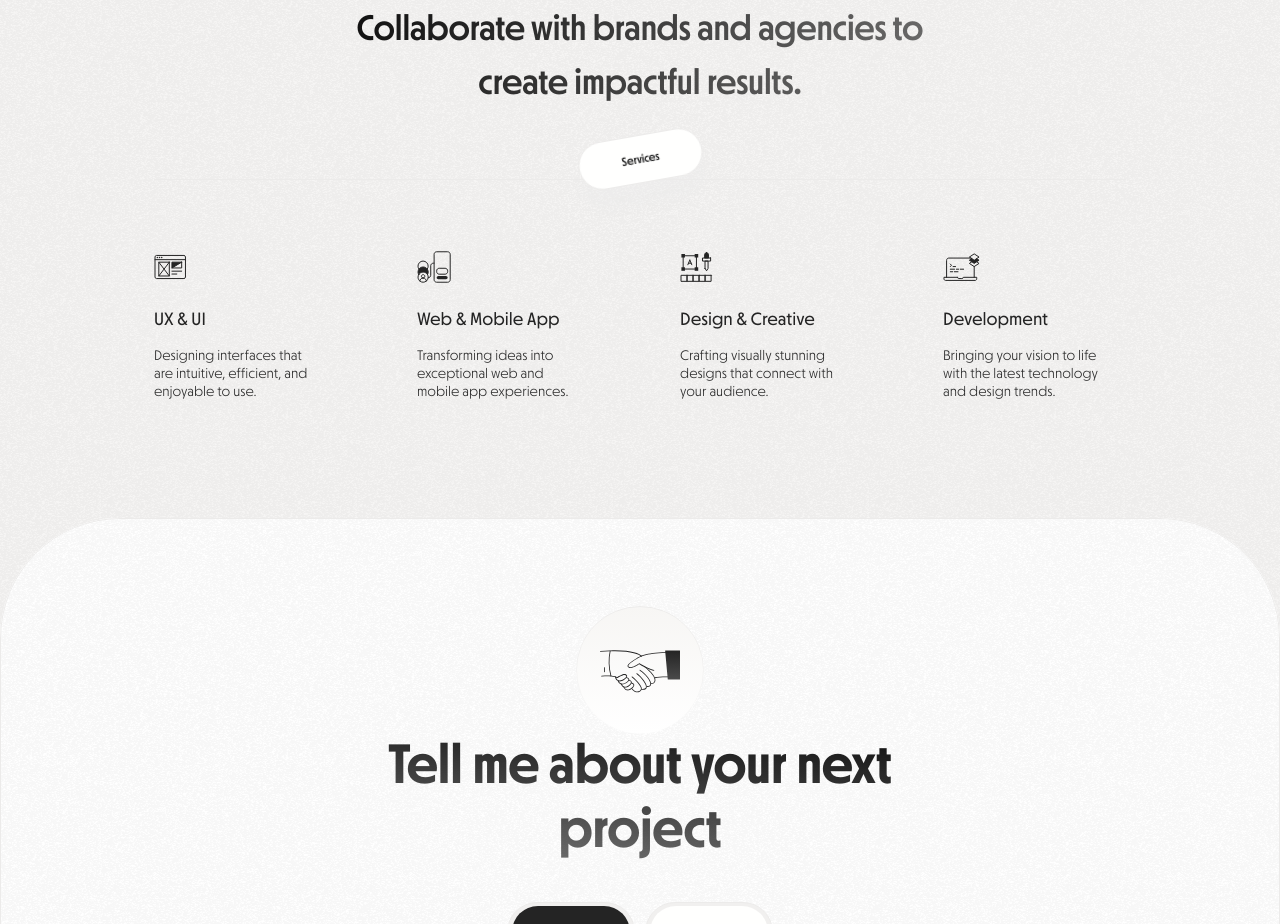
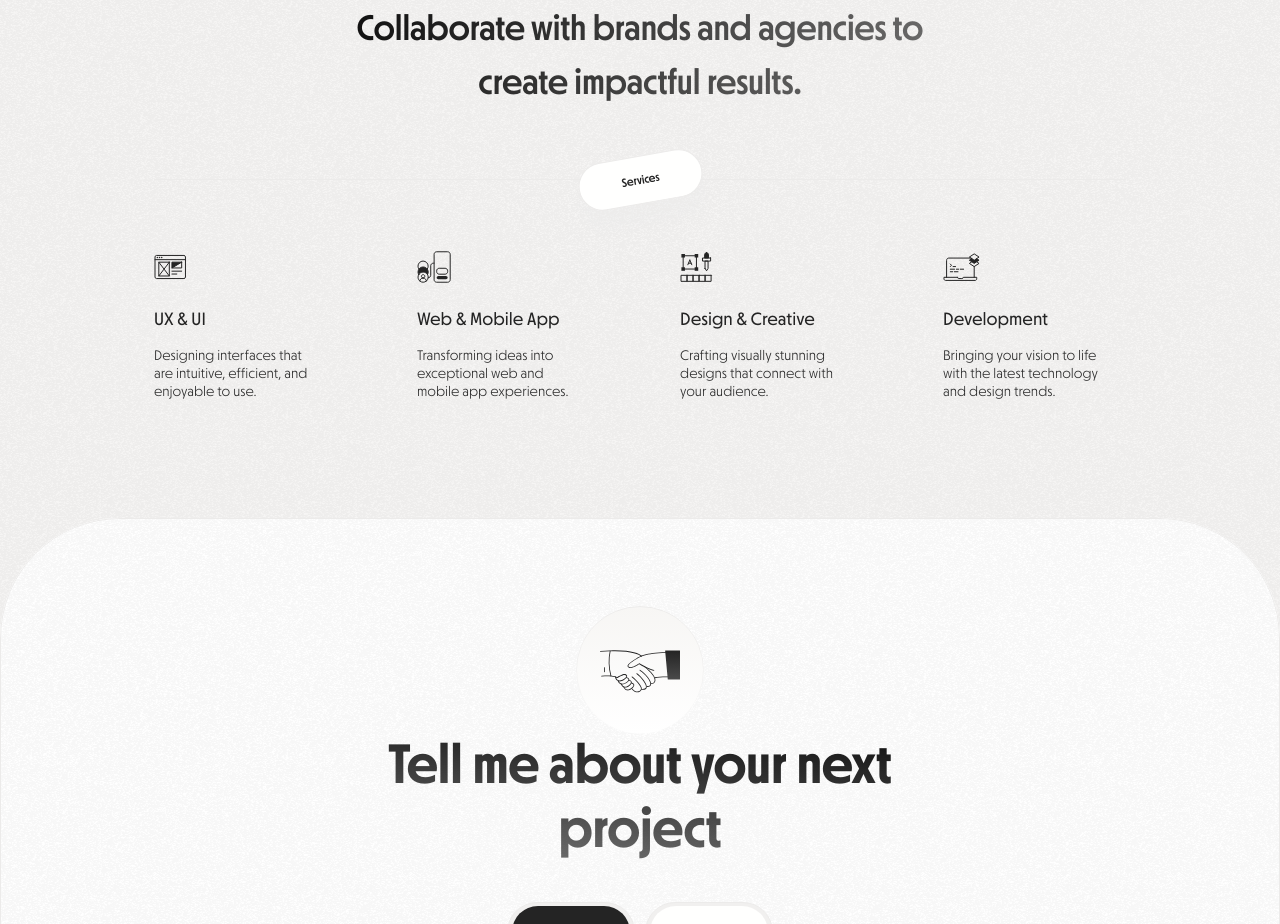
Before and after one commit to PusonDev/kawsar-design, a Next.js app: page / in a window 1280 px wide. Shown: the part 1120-2044 px from the top of the page. Built offline with nearby package versions, Linux system fonts and the light colour scheme.

Commit message:
fix: remove floating animation from Services pill and lock static rotation to match live site

```diff
--- a/app/page.tsx
+++ b/app/page.tsx
@@ -393,12 +393,12 @@ export default function HomePage() {
             {/* Hairline Divider */}
             <div className="w-full h-[1px] bg-[#ECEBEA]" />
 
-            {/* Tilted Floating Pill */}
+            {/* Tilted "Services" Pill (Static -10deg rotation matching kawsar.design) */}
             <div
-              className="absolute w-[125px] h-[48px] bg-[#FFFFFE] border border-[#ECEBEA] rounded-[60px] shadow-[0_20px_10px_0_rgba(236,235,234,0.4)] flex items-center justify-center pointer-events-none z-20 animate-badge-float select-none"
+              className="absolute w-[125px] h-[48px] bg-[#FFFFFE] border border-[#ECEBEA] rounded-[60px] shadow-[0_20px_10px_0_rgba(236,235,234,0.4)] flex items-center justify-center pointer-events-none z-20 select-none"
               style={{
                 transformOrigin: '62px 24px',
-                transform: 'translateY(0px) rotate(-10deg)',
+                transform: 'rotate(-10deg)',
               }}
             >
               <span
```
